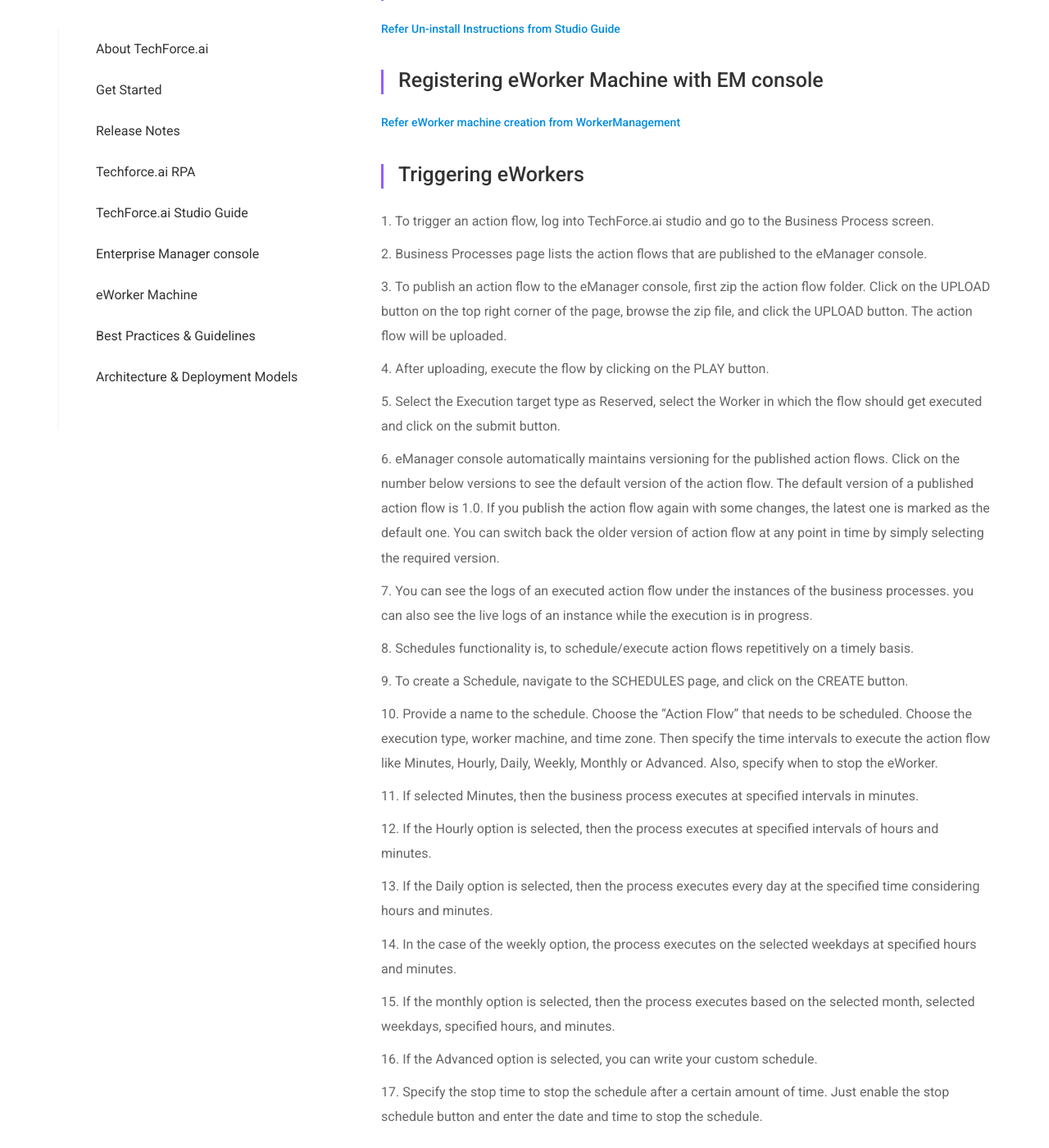
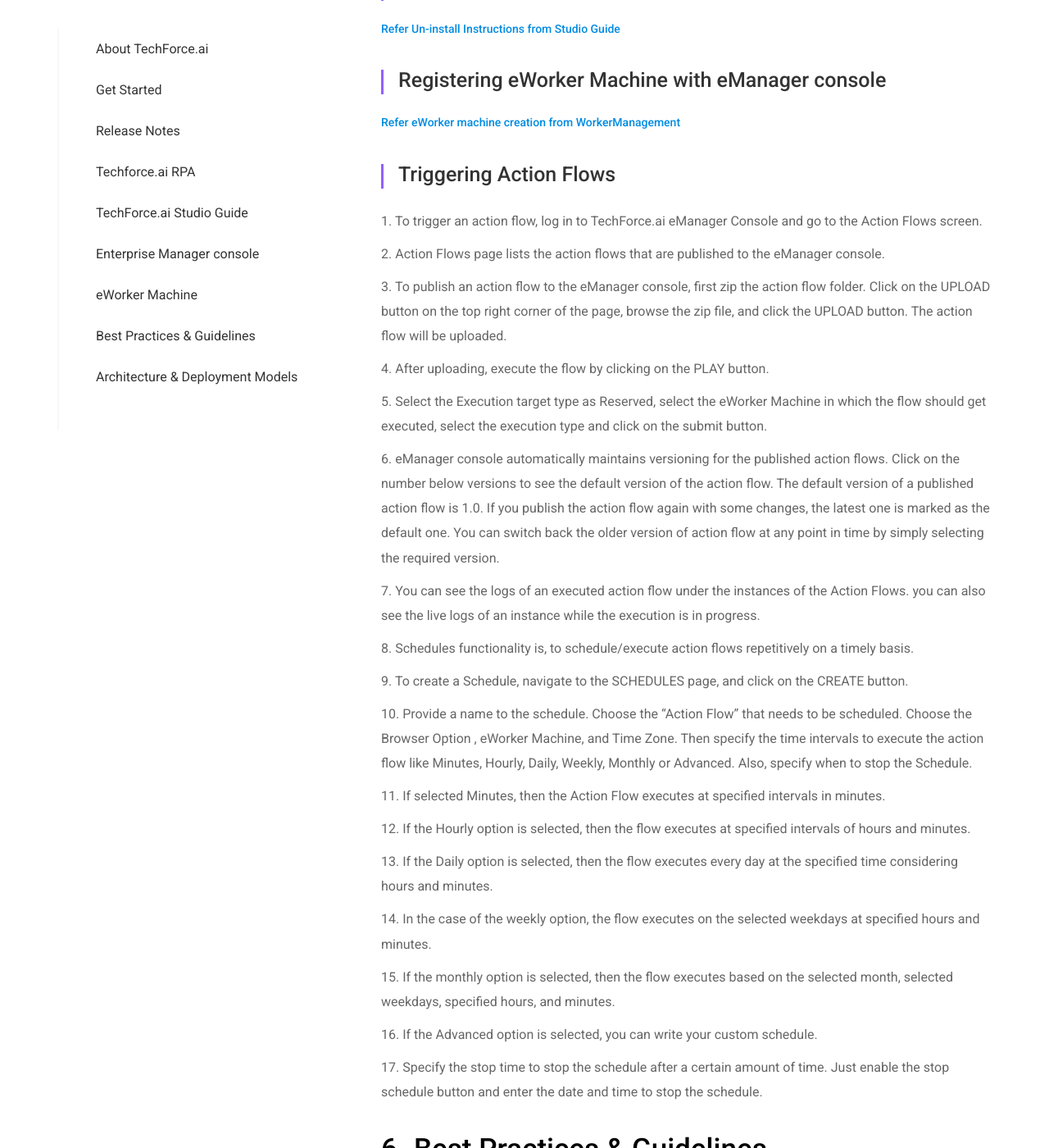
Before and after one commit to digitamizers/Documentation, a Jekyll site: the page built from index.md, in a window 1280 px wide and 1400 px high, scrolled down 93133 px. Shown: the whole window at 82% size. Built offline with Jekyll 4.4.1, drawn with Linux system fonts in a browser that asks for light colours; some of the changed text lies outside the part shown.

Commit message:
cjdeeufheu

```diff
--- a/_layouts/default.html
+++ b/_layouts/default.html
@@ -792,7 +792,7 @@
                                                </ul>
                                           </li>
                                           <li><a class="child  4" href="#Registeringworker">Registering eWorker Machine with EM console</a></li>
-                                          <li><a class="child  4" href="#TriggeringBots">Triggering Bots</a></li>
+                                          <li><a class="child  4" href="#TriggeringBots">Triggering Action Flows</a></li>
 
                                       </ul>
                                   </li>
@@ -2617,27 +2617,27 @@
                          </div>
 
                          <div id="Registeringworker"  class="page-section">
-                             <h4 class="purple"><span class="numbers"></span> Registering eWorker Machine with EM console</h4>
+                             <h4 class="purple"><span class="numbers"></span> Registering eWorker Machine with eManager console</h4>
                           <a href="javascript: scrollToForm4();">Refer eWorker machine creation from WorkerManagement</a>
                           </div>
 
                          <div id="TriggeringBots"  class="page-section">
-                             <h4 class="purple"><span class="numbers"></span> Triggering eWorkers</h4>
-                             <p><span class="numbers">1.</span>	To trigger an action flow, log into TechForce.ai studio and go to the Business Process screen. </p>
-                             <p><span class="numbers">2.</span>	Business Processes page lists the action flows that are published to the eManager console.</p>
+                             <h4 class="purple"><span class="numbers"></span> Triggering Action Flows</h4>
+                             <p><span class="numbers">1.</span>	To trigger an action flow, log in to TechForce.ai eManager Console and go to the Action Flows screen. </p>
+                             <p><span class="numbers">2.</span>	Action Flows page lists the action flows that are published to the eManager console.</p>
                              <p><span class="numbers">3.</span>	To publish an action flow to the eManager console, first zip the action flow folder. Click on the UPLOAD button on the top right corner of the page, browse the zip file, and click the UPLOAD button. The action flow will be uploaded.</p>
                              <p><span class="numbers">4.</span> After uploading, execute the flow by clicking on the PLAY button.</p>
-                             <p><span class="numbers">5.</span>	Select the Execution target type as Reserved, select the Worker in which the flow should get executed and click on the submit button.</p>
+                             <p><span class="numbers">5.</span>	Select the Execution target type as Reserved, select the eWorker Machine in which the flow should get executed, select the execution type and click on the submit button.</p>
                              <p><span class="numbers">6.</span>	eManager console automatically maintains versioning for the published action flows. Click on the number below versions to see the default version of the action flow. The default version of a published action flow is 1.0. If you publish the action flow again with some changes, the latest one is marked as the default one. You can switch back the older version of action flow at any point in time by simply selecting the required version.</p>
-                             <p><span class="numbers">7.</span> You can see the logs of an executed action flow under the instances of the business processes. you can also see the live logs of an instance while the execution is in progress.</p>
+                             <p><span class="numbers">7.</span> You can see the logs of an executed action flow under the instances of the Action Flows. you can also see the live logs of an instance while the execution is in progress.</p>
                              <p><span class="numbers">8.</span>	Schedules functionality is, to schedule/execute action flows repetitively on a timely basis.</p>
                              <p><span class="numbers">9.</span> To create a Schedule, navigate to the SCHEDULES page, and click on the CREATE button. </p>
-                             <p><span class="numbers">10.</span> Provide a name to the schedule.  Choose the “Action Flow” that needs to be scheduled. Choose the execution type, worker machine, and time zone. Then specify the time intervals to execute the action flow like Minutes, Hourly, Daily, Weekly, Monthly or Advanced. Also, specify when to stop the eWorker. </p>
-                             <p><span class="numbers">11.</span> If selected Minutes, then the business process executes at specified intervals in minutes.</p>
-                             <p><span class="numbers">12.</span> If the Hourly option is selected, then the process executes at specified intervals of hours and minutes.</p>
-                             <p><span class="numbers">13.</span> If the Daily option is selected, then the process executes every day at the specified time considering hours and minutes.</p>
-                             <p><span class="numbers">14.</span> In the case of the weekly option, the process executes on the selected weekdays at specified hours and minutes.</p>
-                             <p><span class="numbers">15.</span> If the monthly option is selected, then the process executes based on the selected month, selected weekdays, specified hours, and minutes.</p>
+                             <p><span class="numbers">10.</span> Provide a name to the schedule.  Choose the “Action Flow” that needs to be scheduled. Choose the Browser Option , eWorker Machine, and Time Zone. Then specify the time intervals to execute the action flow like Minutes, Hourly, Daily, Weekly, Monthly or Advanced. Also, specify when to stop the Schedule. </p>
+                             <p><span class="numbers">11.</span> If selected Minutes, then the Action Flow executes at specified intervals in minutes.</p>
+                             <p><span class="numbers">12.</span> If the Hourly option is selected, then the flow executes at specified intervals of hours and minutes.</p>
+                             <p><span class="numbers">13.</span> If the Daily option is selected, then the flow executes every day at the specified time considering hours and minutes.</p>
+                             <p><span class="numbers">14.</span> In the case of the weekly option, the flow executes on the selected weekdays at specified hours and minutes.</p>
+                             <p><span class="numbers">15.</span> If the monthly option is selected, then the flow executes based on the selected month, selected weekdays, specified hours, and minutes.</p>
                              <p><span class="numbers">16.</span> If the Advanced option is selected, you can write your custom schedule.</p>
                              <p><span class="numbers">17.</span> Specify the stop time to stop the schedule after a certain amount of time. Just enable the stop schedule button and enter the date and time to stop the schedule.</p>
                          </div>
@@ -2651,7 +2651,7 @@
                             <h5>Stage</h5>
                             <p><span class="numbers">1.</span> Stages have a simple linear representation that flows from top to bottom, when activities follow each other. For example, they are useful in UI automation, when navigation and typing happens one click/keystroke at a time.</p>
                             <h5>Choices</h5>
-                            <p><span class="numbers">1.</span>  Decisions need to be implemented in a workflow to enable the eWorker to react differently in various conditions in data processing and application interaction. Picking the most appropriate representation of a condition and its subsequent branches has a big impact on the visual structure and readability of a workflow</p>
+                            <p><span class="numbers">1.</span> Decisions need to be implemented in a Action Flow to enable the flow to react differently in various conditions in data processing and application interaction. Picking the most appropriate representation of a condition and its subsequent branches has a big impact on the visual structure and readability of a Action Flow.</p>
                             <h5>If Activity</h5>
                             <p><span class="numbers">1.</span>  The IF activity splits a stage vertically and is perfect for short balanced linear branches. Challenges come when more conditions need to be chained in an IF… ELSE IF manner, especially when branches exceed available screen size in either width or height.</p>
                             <h5>Data</h5>
@@ -2763,19 +2763,19 @@
                             <p><span class="numbers">1.</span> Make sure that you store your sensitive data in the secret vault and access the data using these actions. </p>
 
                             <h5>Benefits of TechForce.ai Studio Upgraded version </h5>
-                            <p>1.	Maintaining the logs of Business Processes.</p>
-                            <p>2.	Scheduling the process.</p>
-                            <p>3.	Workers to select the run environment to execute the processes.</p>
+                            <p>1.	Maintaining the logs of Action Flows.</p>
+                            <p>2.	Scheduling the flows.</p>
+                            <p>3.	eWorker Machines to select the run environment to execute the flows.</p>
                             <p>4.	Queues</p>
                             <p>5. Secret Vault</p>
                             <p>6.	Restricted user hierarchy</p>
-                            <p>7.	eWorkers can be executed either in Attended or Unattended mode on the selected worker environment.</p>
+                            <p>7.	Action Flows can be executed either in Attended or Unattended mode on the selected eWorker Machine environment.</p>
                           </div>
 
 
 
                           <div id="Architecture" class="page-section">
-                            <h3><span class="numbers">7.  </span> Architecture & Deployment Models</h3>
+                            <h3><span class="numbers"> </span> Architecture & Deployment Models</h3>
 
                           </div>
 
```
